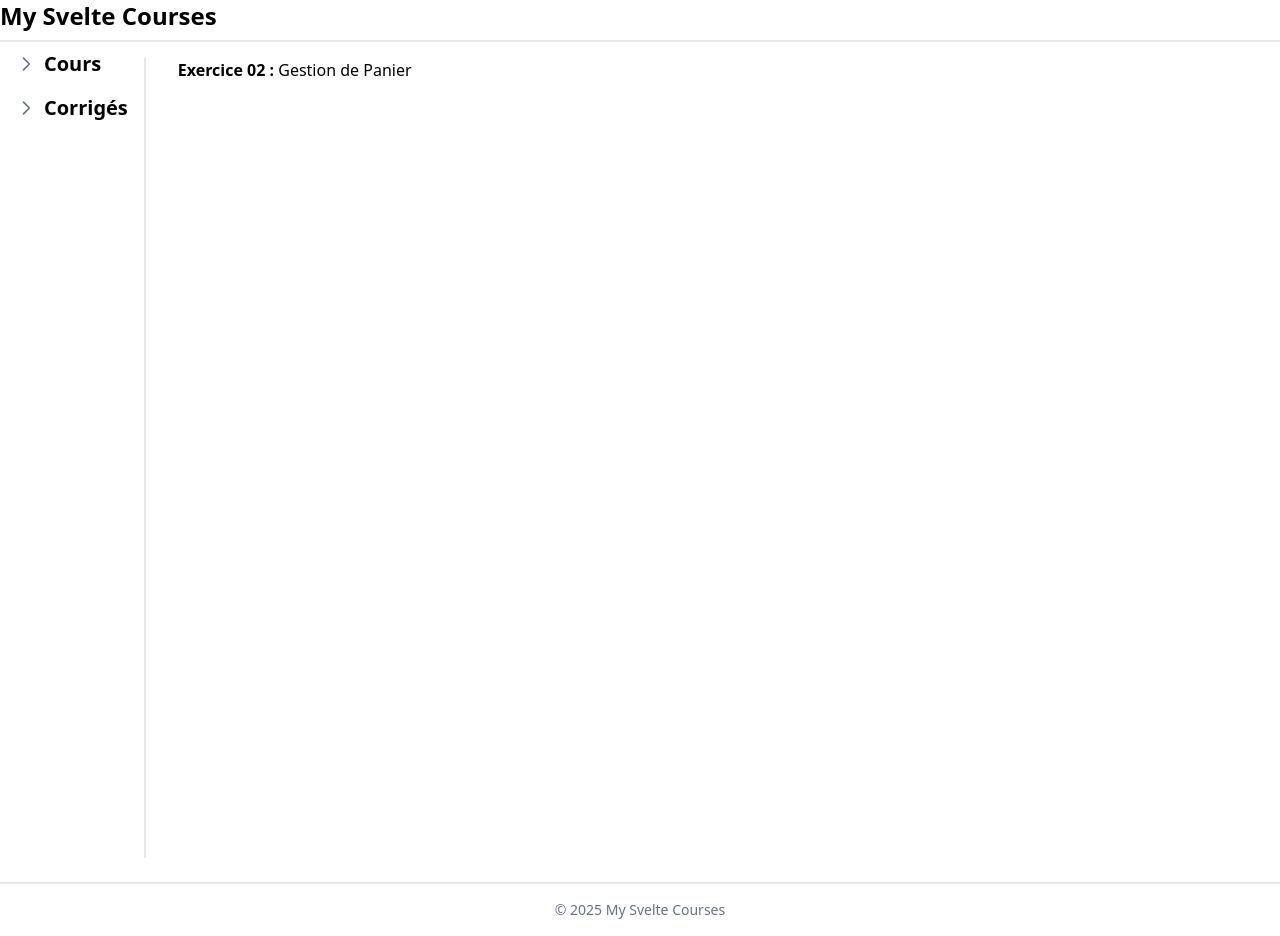
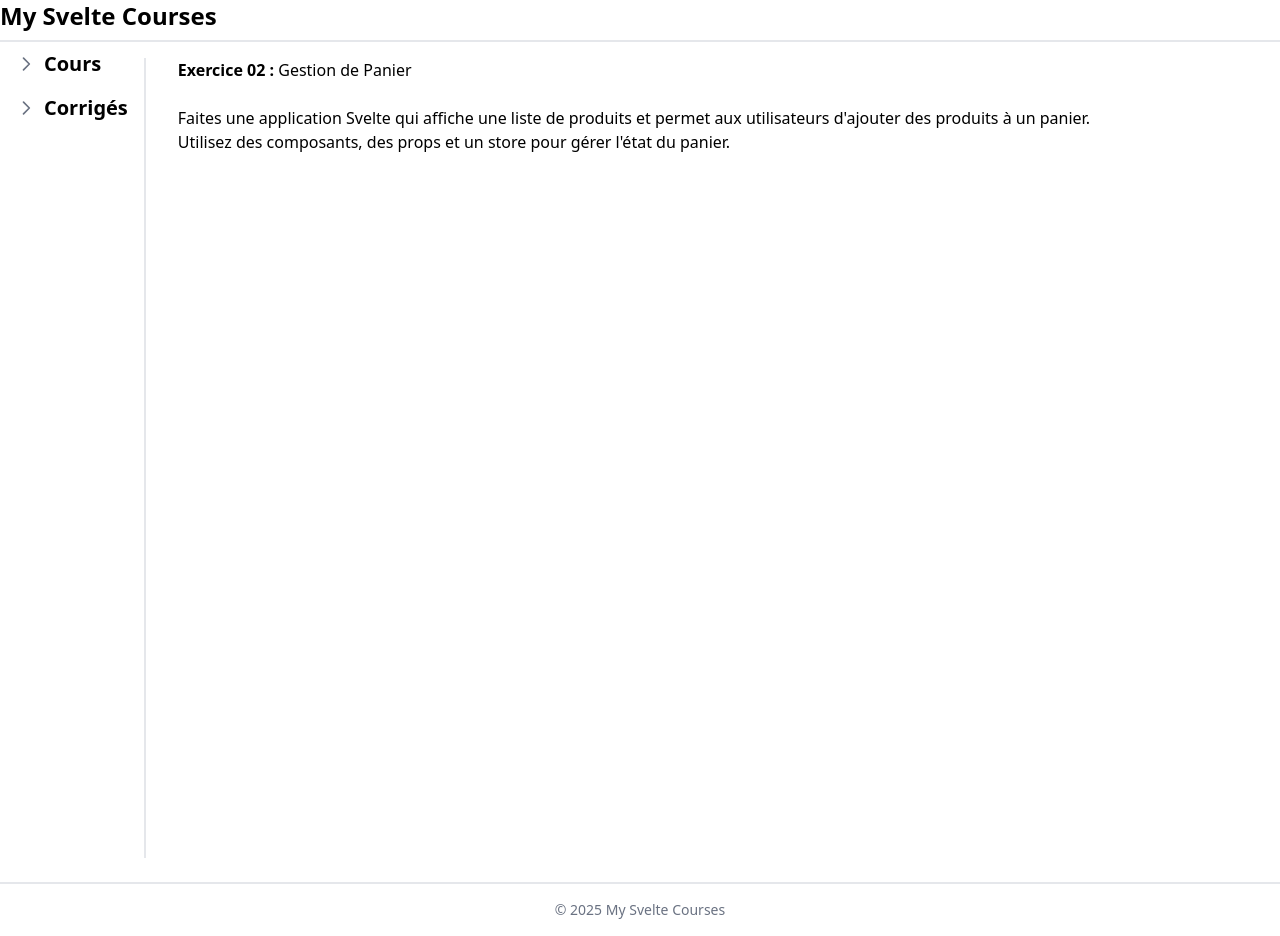
Before and after one commit to horotopia/my-svelte-class, a SvelteKit app: page /cours/exo/2 in a window 1280 px wide. Built offline with nearby package versions, Linux system fonts and the light colour scheme.

Commit message:
feat: Enhance exercise descriptions in demo 2 and demo 3 with detailed instructions

```diff
--- a/src/routes/corriges/exo/2/demo2.md
+++ b/src/routes/corriges/exo/2/demo2.md
@@ -1,4 +1,7 @@
 # Démo 02 - Gestion de Panier
+
+## Enoncé de l'exercice
+  Faites une application Svelte qui affiche une liste de produits et permet aux utilisateurs d'ajouter des produits à un panier. Utilisez des composants, des props et un store pour gérer l'état du panier.
 
 ## Objectif
   - Utiliser des composants pour afficher les produits et le panier.
--- a/src/routes/cours/exo/1/+page.svelte
+++ b/src/routes/cours/exo/1/+page.svelte
@@ -1 +1,3 @@
 <h2><strong>Exercice 01 :</strong> TodoList</h2>
+<br>
+<p>Créez une application Svelte qui permet aux utilisateurs d'ajouter, de supprimer et de marquer des tâches comme terminées dans une liste de tâches.</p>
--- a/src/routes/cours/exo/2/+page.svelte
+++ b/src/routes/cours/exo/2/+page.svelte
@@ -1 +1,4 @@
 <h2><strong>Exercice 02 :</strong> Gestion de Panier</h2>
+<br>
+<p>Faites une application Svelte qui affiche une liste de produits et permet aux utilisateurs d'ajouter des produits à un panier.</p>
+<p>Utilisez des composants, des props et un store pour gérer l'état du panier.</p>
--- a/src/routes/cours/exo/3/+page.svelte
+++ b/src/routes/cours/exo/3/+page.svelte
@@ -1 +1,4 @@
 <h2><strong>Exercice 03 :</strong> Site de recettes</h2>
+<br>
+<p>Créez une application SvelteKit qui affiche une ???. Chaque ??? doit inclure un titre, une description, une liste d'ingrédients et des instructions de préparation.</p>
+<p>Utilisez le routage, les pages server et les formulaires pour permettre aux utilisateurs d'ajouter, de modifier et de supprimer des recettes.</p>
```
